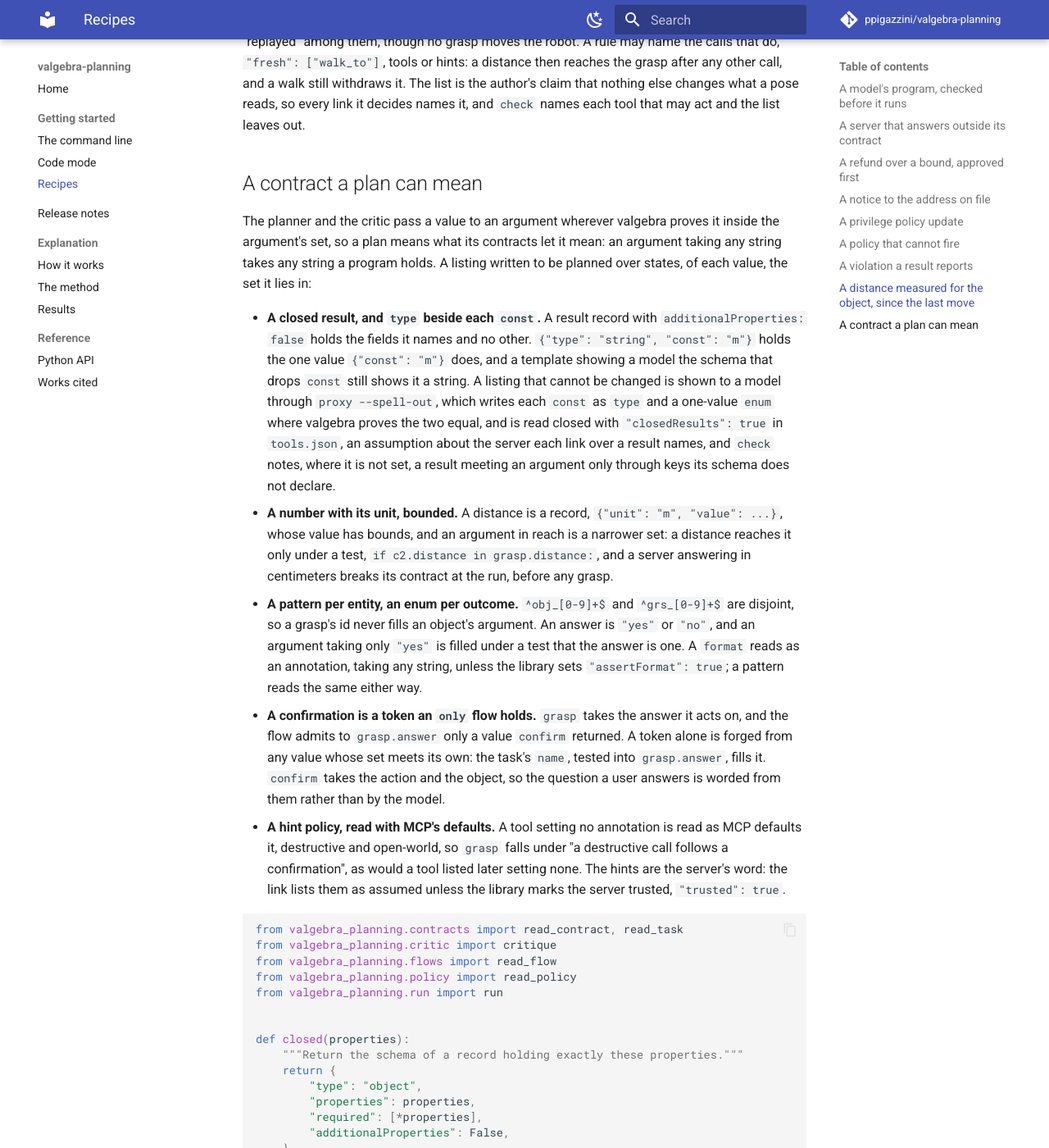
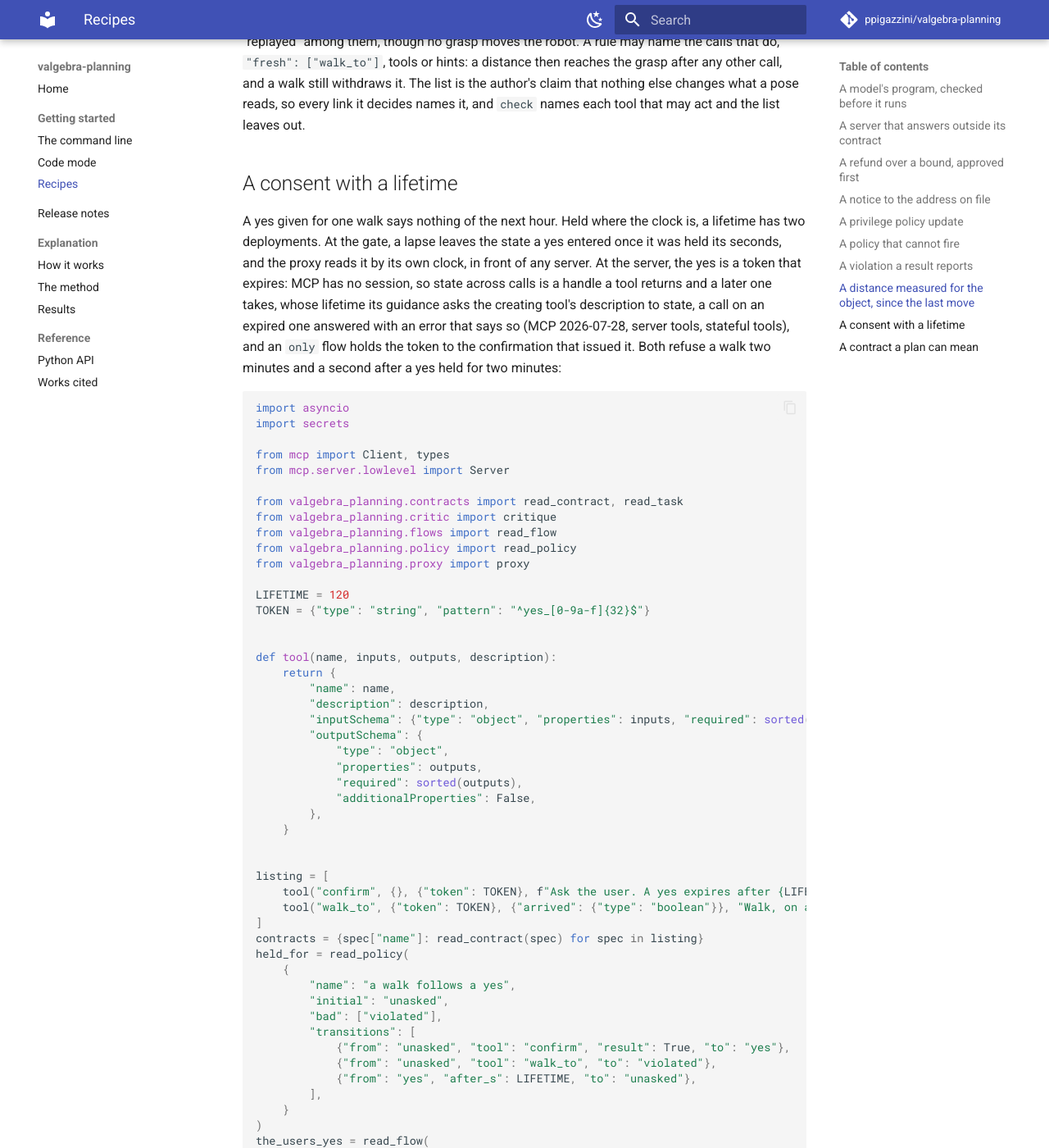
Before and after one commit to ppigazzini/valgebra-planning, an MkDocs documentation site: the page built from docs/recipes.md, in a window 1280 px wide and 1400 px high, scrolled down 14698 px. Shown: the whole window at 82% size. Built offline with MkDocs 1.6.1 and Material for MkDocs 9.7.7, drawn with Linux system fonts in a browser that asks for light colours; comment, search, counter and statistics services are not loaded; some of the changed text lies outside the part shown.

Commit message:
docs: a recipe of a consent with a lifetime
Two deployments hold a yes for its time, each run in the recipe by a clock it sets. At
the gate, a policy's state lapses after its seconds, in front of any server. At the
server, the yes is a token that expires, a handle as MCP's guidance on stateful tools
describes it, its lifetime in the tool's description and a call on an expired one
answered with an error that says so (MCP 2026-07-28, server tools), under an `only` flow
holding the token to the confirmation that issued it. Both admit a walk 119 seconds on
and refuse one 121 seconds on, the gate naming the question to ask again and the server
its error. The critic accepts the program and names the timing its proof rests on. The
recipe states what each cannot do: the gate's clock is its process's, and the token's
lifetime is the server's word.

````diff
--- a/docs/recipes.md
+++ b/docs/recipes.md
@@ -1,5 +1,5 @@
 ---
-description: Tasks done end to end over tool listings in hand -- a model's program checked before it runs, a server answering outside its contract, an approval a policy requires, a notice held to the address on file, a privilege update, a policy that cannot fire, and a contract a plan can mean.
+description: Tasks done end to end over tool listings in hand -- a model's program checked before it runs, a server answering outside its contract, an approval a policy requires, a notice held to the address on file, a privilege update, a policy that cannot fire, a consent with a lifetime, and a contract a plan can mean.
 ---
 
 # Recipes
@@ -742,6 +742,137 @@ and a walk still withdraws it. The list is the author's claim that nothing else
 pose reads, so every link it decides names it, and `check` names each tool that may act and the
 list leaves out.
 
+## A consent with a lifetime
+
+A yes given for one walk says nothing of the next hour. Held where the clock is, a lifetime has two
+deployments. At the gate, a lapse leaves the state a yes entered once it was held its seconds, and
+the proxy reads it by its own clock, in front of any server. At the server, the yes is a token that
+expires: MCP has no session, so state across calls is a handle a tool returns and a later one takes,
+whose lifetime its guidance asks the creating tool's description to state, a call on an expired one
+answered with an error that says so (MCP 2026-07-28, server tools, stateful tools), and an `only` flow holds the token to the confirmation
+that issued it. Both refuse a walk two minutes and a second after a yes held for two minutes:
+
+```python
+import asyncio
+import secrets
+
+from mcp import Client, types
+from mcp.server.lowlevel import Server
+
+from valgebra_planning.contracts import read_contract, read_task
+from valgebra_planning.critic import critique
+from valgebra_planning.flows import read_flow
+from valgebra_planning.policy import read_policy
+from valgebra_planning.proxy import proxy
+
+LIFETIME = 120
+TOKEN = {"type": "string", "pattern": "^yes_[0-9a-f]{32}$"}
+
+
+def tool(name, inputs, outputs, description):
+    return {
+        "name": name,
+        "description": description,
+        "inputSchema": {"type": "object", "properties": inputs, "required": sorted(inputs)},
+        "outputSchema": {
+            "type": "object",
+            "properties": outputs,
+            "required": sorted(outputs),
+            "additionalProperties": False,
+        },
+    }
+
+
+listing = [
+    tool("confirm", {}, {"token": TOKEN}, f"Ask the user. A yes expires after {LIFETIME} s."),
+    tool("walk_to", {"token": TOKEN}, {"arrived": {"type": "boolean"}}, "Walk, on a yes."),
+]
+contracts = {spec["name"]: read_contract(spec) for spec in listing}
+held_for = read_policy(
+    {
+        "name": "a walk follows a yes",
+        "initial": "unasked",
+        "bad": ["violated"],
+        "transitions": [
+            {"from": "unasked", "tool": "confirm", "result": True, "to": "yes"},
+            {"from": "unasked", "tool": "walk_to", "to": "violated"},
+            {"from": "yes", "after_s": LIFETIME, "to": "unasked"},
+        ],
+    }
+)
+the_users_yes = read_flow(
+    {"name": "the user's yes", "sources": ["confirm"], "sink": "walk_to.token", "only": True}
+)
+
+
+class Clock:
+    now = 0.0
+
+    def __call__(self):
+        return self.now
+
+
+def robot(clock, *, expires):
+    """Serve the robot; where its tokens expire, a walk on an old one is an error naming it."""
+    issued = {}
+
+    async def listed(context, params):
+        return types.ListToolsResult(tools=[types.Tool.model_validate(t) for t in listing])
+
+    async def called(context, params):
+        if params.name == "confirm":
+            token = f"yes_{secrets.token_hex(16)}"
+            issued[token] = clock.now
+            return types.CallToolResult(content=[], structured_content={"token": token})
+        if expires and clock.now - issued[params.arguments["token"]] >= LIFETIME:
+            text = types.TextContent(type="text", text="the confirmation has expired: ask again")
+            return types.CallToolResult(content=[text], is_error=True)
+        return types.CallToolResult(content=[], structured_content={"arrived": True})
+
+    return Server("robot", on_list_tools=listed, on_call_tool=called)
+
+
+async def walked(seconds, *, expires, **rules):
+    clock = Clock()
+    async with Client(robot(clock, expires=expires)) as upstream:
+        tools = (await upstream.list_tools()).tools
+        front = proxy(upstream, tools, contracts, clock=clock, **rules)
+        async with Client(front) as client:
+            yes = await client.call_tool("confirm", {})
+            clock.now += seconds
+            walk = await client.call_tool("walk_to", yes.structured_content)
+    return walk.content[0].text if walk.is_error else "walked"
+
+
+expired = {"walk_to": {"const": "the confirmation has expired: ask again"}}
+for seconds in (119, 121):
+    at_gate = asyncio.run(walked(seconds, expires=False, policies=[held_for]))
+    at_server = asyncio.run(
+        walked(seconds, expires=True, flows=[the_users_yes], error_texts=expired)
+    )
+    print(f"{seconds} s on, at the gate: {at_gate}")
+    print(f"{seconds} s on, at the server: {at_server}")
+
+program = "c1 = confirm()\nc2 = walk_to(token=c1.token)\nreturn c2.arrived\n"
+checked = critique(program, contracts, read_task("walk", {}, True), policies=[held_for])
+print(checked.accepted, *(a for link in checked.verification.links for a in link.assumed))
+```
+
+```text
+119 s on, at the gate: walked
+119 s on, at the server: walked
+121 s on, at the gate: refused: a walk follows a yes: walk_to reached violated; from unasked, confirm, by its result, leads to yes
+121 s on, at the server: the confirmation has expired: ask again
+True the run reaches walk_to within 120 s of entering yes
+```
+
+The critic reads no time, so it accepts the program and names what the proof rests on; the gate, or
+the server, holds it. The gate's clock is its process's, so a proxy started again holds no yes, and a
+lapse is read at each call the policy reads: nothing is withdrawn from a walk already under way. The
+token's lifetime is the server's word, held by no check here: a server that never expires one answers
+a late walk, and the flow holds only that `confirm` returned the token. A lifetime the gate must hold
+in front of such a server is the policy's.
+
 ## A contract a plan can mean
 
 The planner and the critic pass a value to an argument wherever valgebra proves it inside the
--- a/mkdocs.yml
+++ b/mkdocs.yml
@@ -142,7 +142,7 @@ plugins:
           - index.md: What valgebra-planning is, how it rests on valgebra and valgebra-jsonschema, and where to start.
           - command-line.md: Plan a library's tasks, critique a program, run one against a live server, or serve the proxy, from the command line.
           - code-mode.md: A model's program proven before it runs and run so the proof holds, and the two kinds of check the proxy holds.
-          - recipes.md: Tasks done end to end over tool listings in hand -- a model's program checked before it runs, a server answering outside its contract, an approval a policy requires, a notice held to the address on file, a privilege update, a policy that cannot fire, and a contract a plan can mean.
+          - recipes.md: Tasks done end to end over tool listings in hand -- a model's program checked before it runs, a server answering outside its contract, an approval a policy requires, a notice held to the address on file, a privilege update, a policy that cannot fire, a consent with a lifetime, and a contract a plan can mean.
         Release notes:
           - changelog.md: Every released version, what it changed, and what counts as a break.
         Explanation:
````
Also changed, not shown: CHANGELOG.md (+4 -0 lines).
